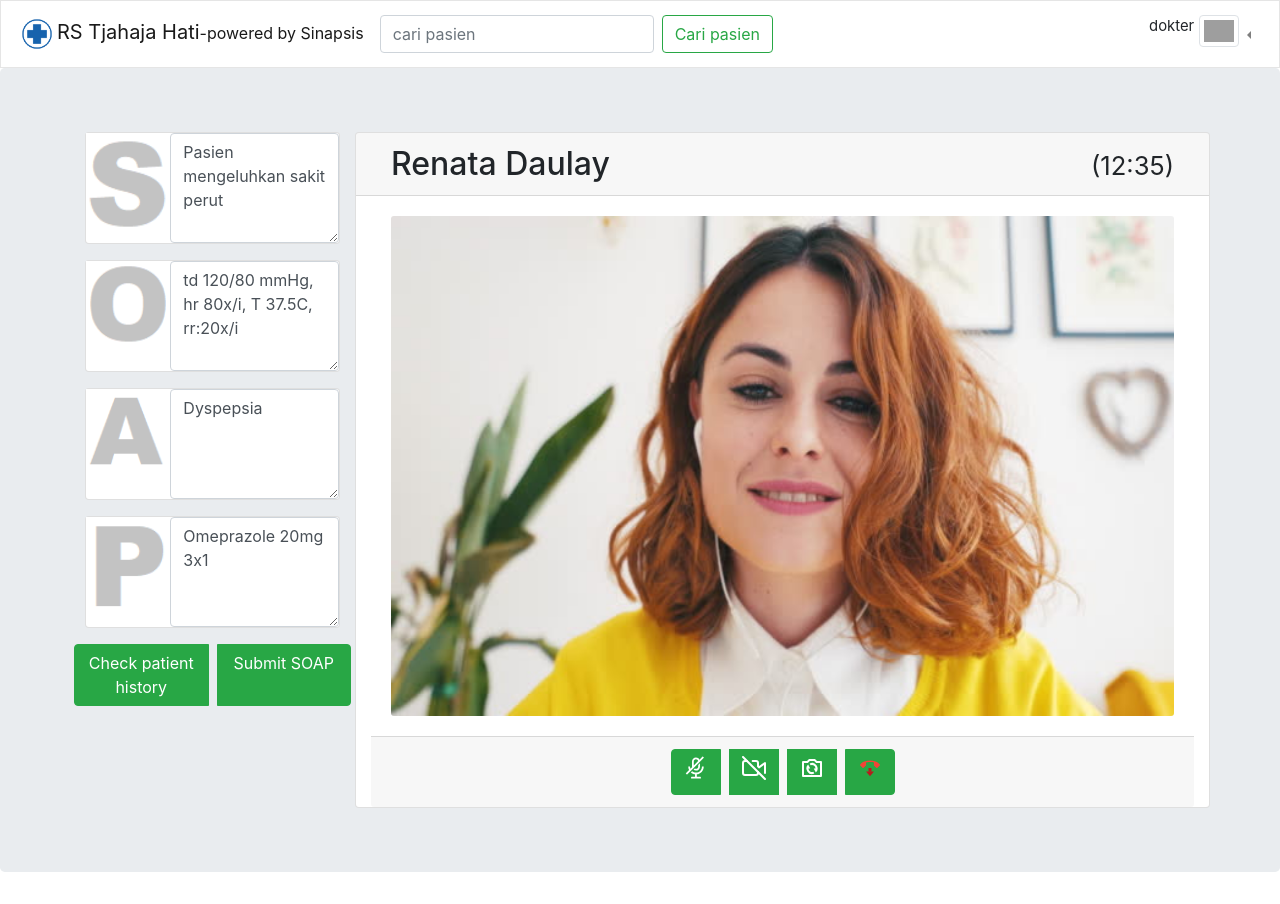
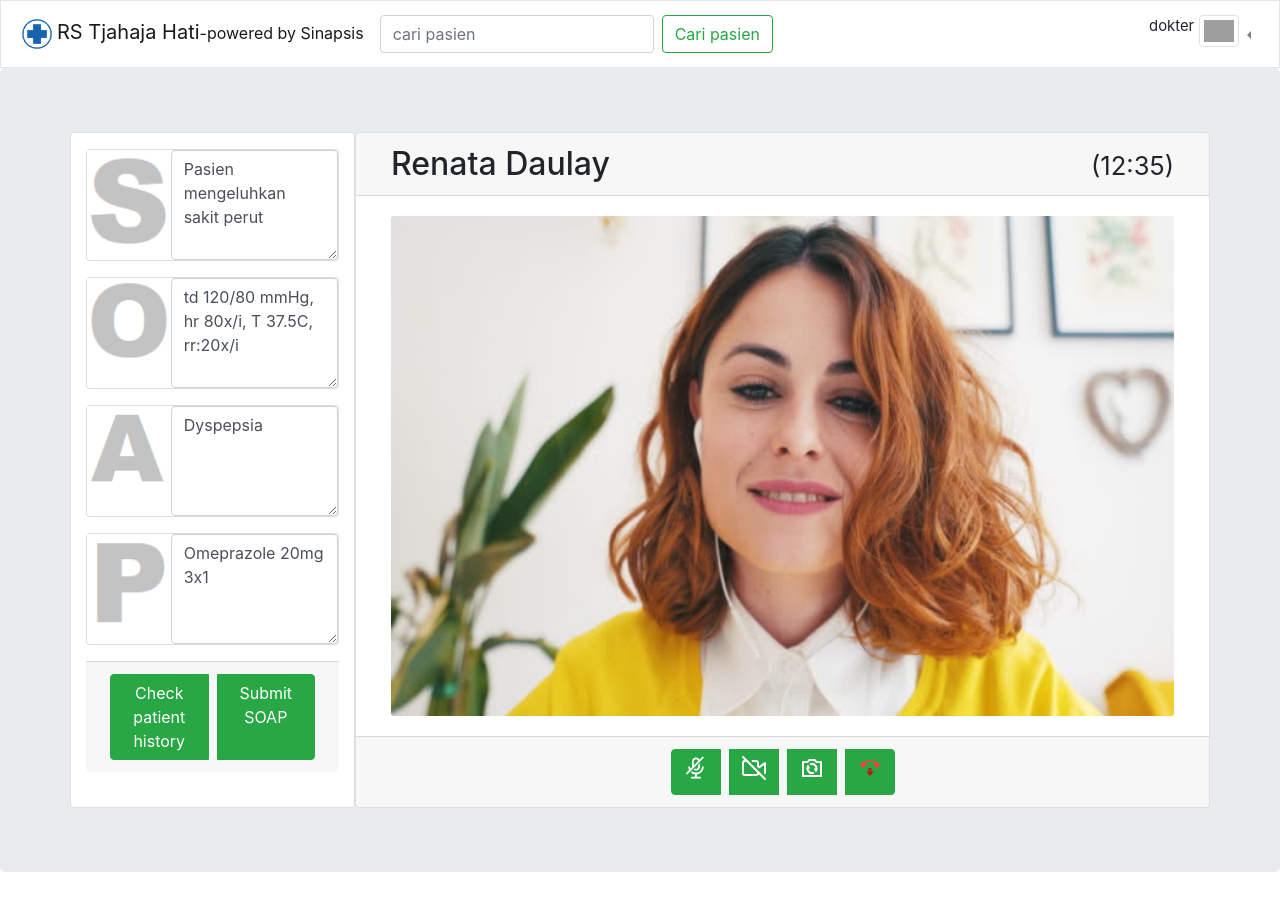
Before and after one commit to hkar19/hospital-app, a React (Create React App) app: page /chat in a window 1280 px wide. Built offline with nearby package versions, Linux system fonts and the light colour scheme; grey boxes are pictures that could not be loaded; the HTML template or start-up script is replaced by a standard one.

Commit message:
another version of chat

```diff
--- a/src/pages/Chat.js
+++ b/src/pages/Chat.js
@@ -4,6 +4,7 @@
 import Row from "react-bootstrap/Row";
 import Col from 'react-bootstrap/Col';
 import Card from 'react-bootstrap/Card';
+import CardDeck from 'react-bootstrap/CardDeck';
 import Button from 'react-bootstrap/Button';
 import ButtonGroup from 'react-bootstrap/ButtonGroup';
 import Image from "react-bootstrap/Image";
@@ -28,57 +29,10 @@
     // logo: props.user ? require(`../assets/avatar/${props.user}.svg`) : ""
   }
 
-  // const populateSOAP= (data)=>{
-  //   let list = [];
-  //   list.push(
-  //     <Form className="mr-2">
-  //       <Form.Group  controlId="Subjective">
-  //         <Form.Label className="h3">S</Form.Label>
-  //         <Form.Control
-  //           as="textarea"
-  //           // style={{backgroundImage: `url(../assets/s.png)`}}
-  //           placeholder="masukkan subjective"
-  //           value={data.S}></Form.Control>
-  //       </Form.Group>
-  //       <Form.Group  controlId="Objective">
-  //         <Form.Label className="h3">O</Form.Label>
-  //         <Form.Control
-  //           as="textarea"
-
-  //           placeholder="masukkan Objective"
-  //           value={data.O}></Form.Control>
-  //       </Form.Group>
-  //       <Form.Group  controlId="Analysis">
-  //         <Form.Label className="h3">A</Form.Label>
-  //         <Form.Control
-  //           as="textarea"
-
-  //           placeholder="masukkan Analysis"
-  //           value={data.A}></Form.Control>
-  //       </Form.Group>
-  //       <Form.Group  controlId="Planning">
-  //         <Form.Label className="h3">P</Form.Label>
-  //         <Form.Control
-  //           as="textarea"
-
-  //           placeholder="masukkan Planning"
-  //           value={data.P}></Form.Control>
-  //       </Form.Group>
-  //       <Row>
-  //         <ButtonGroup>
-  //           <Button variant="success" as={Col} className="mr-1 ml-1">Check patient history</Button>
-  //           <Button variant="success" as={Col} className="mr-1 ml-1">Submit SOAP</Button>
-  //         </ButtonGroup>
-  //       </Row>
-  //     </Form>
-  //   )
-  //   return list;
-  // }
-
   const populateSOAP= (data)=>{
     return (
       <Form>
-        <Card className="mb-3">
+        <Card className="mt-3 mb-3">
           <Row className="no-gutters">
             <Col md={4}>
               <Image
@@ -158,12 +112,12 @@
             </Col>
           </Row>
         </Card>
-       <Row>
-         <ButtonGroup>
+       <Card.Footer>
+         <ButtonGroup >
            <Button variant="success" as={Col} className="mr-1 ml-1">Check patient history</Button>
            <Button variant="success" as={Col} className="mr-1 ml-1">Submit SOAP</Button>
          </ButtonGroup>
-        </Row>
+        </Card.Footer>
       </Form>
     );
   }
@@ -173,9 +127,9 @@
       <Container>
         <Row>
           {user.name === "dokter" ? (
-              <Col xs={6} sm={5} md={4} lg={3}>
+              <Card as={Col} xs={6} sm={5} md={4} lg={3}>
                 {populateSOAP(SOAPDummy)}
-              </Col>
+              </Card>
           ): []}
             <Card as={Col}>
 
@@ -196,8 +150,7 @@
                 >
                 </Card.Img>
               </Card.Body>
-              <Card.Footer className="align-items-end">
-                <Row className="ml-1 mr-1 justify-content-around">
+              <Card.Footer as={Row} className="justify-content-around">
                   <ButtonGroup className="">
                     <Button variant="success" as={Col} className="ml-1 mr-1">
                       <Mute className="h4"/>
@@ -212,7 +165,6 @@
                       <EndCall className="h4"/>
                     </Button>
                   </ButtonGroup>
-                </Row>
               </Card.Footer>
             </Card>
         </Row>
```
